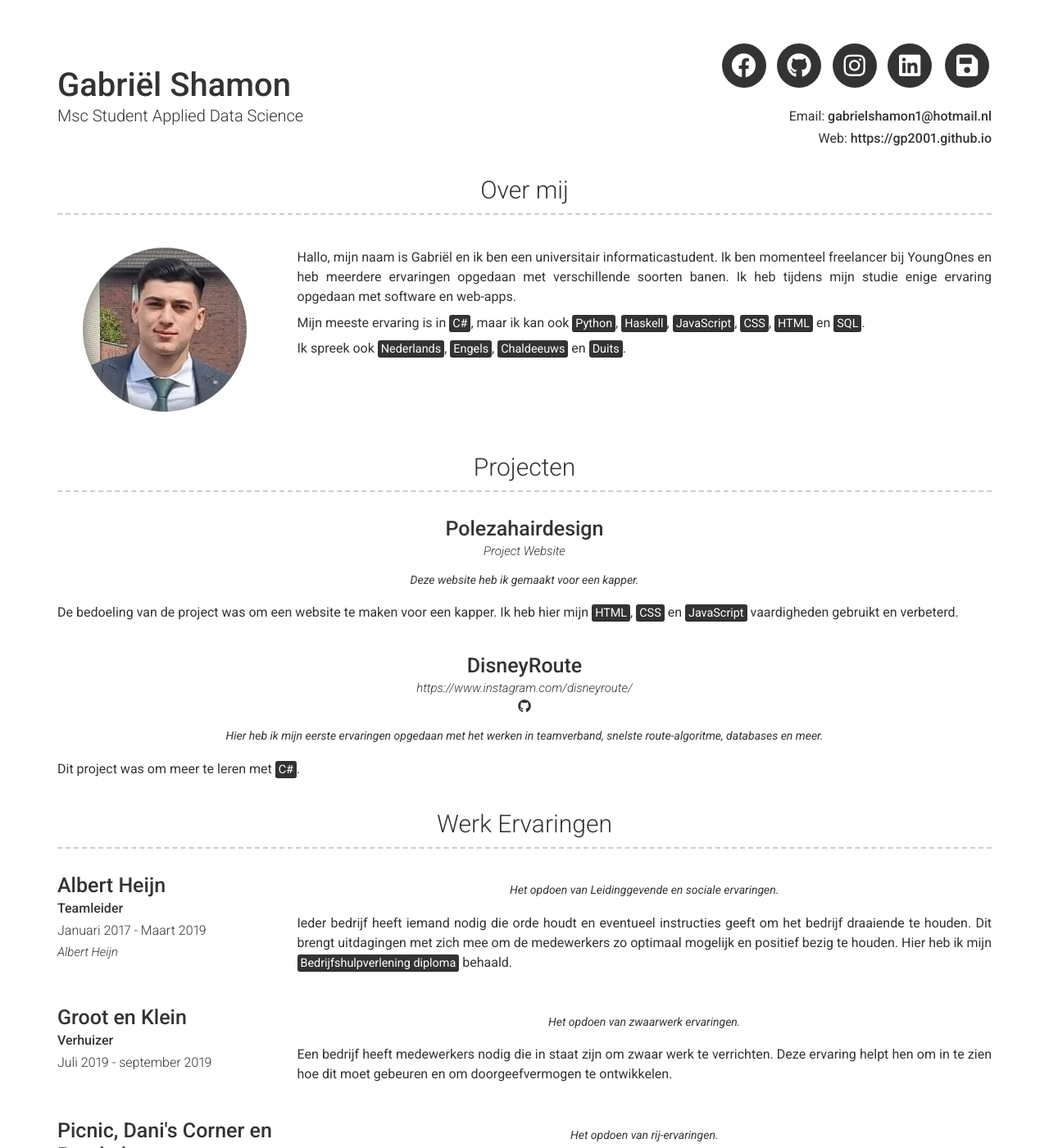
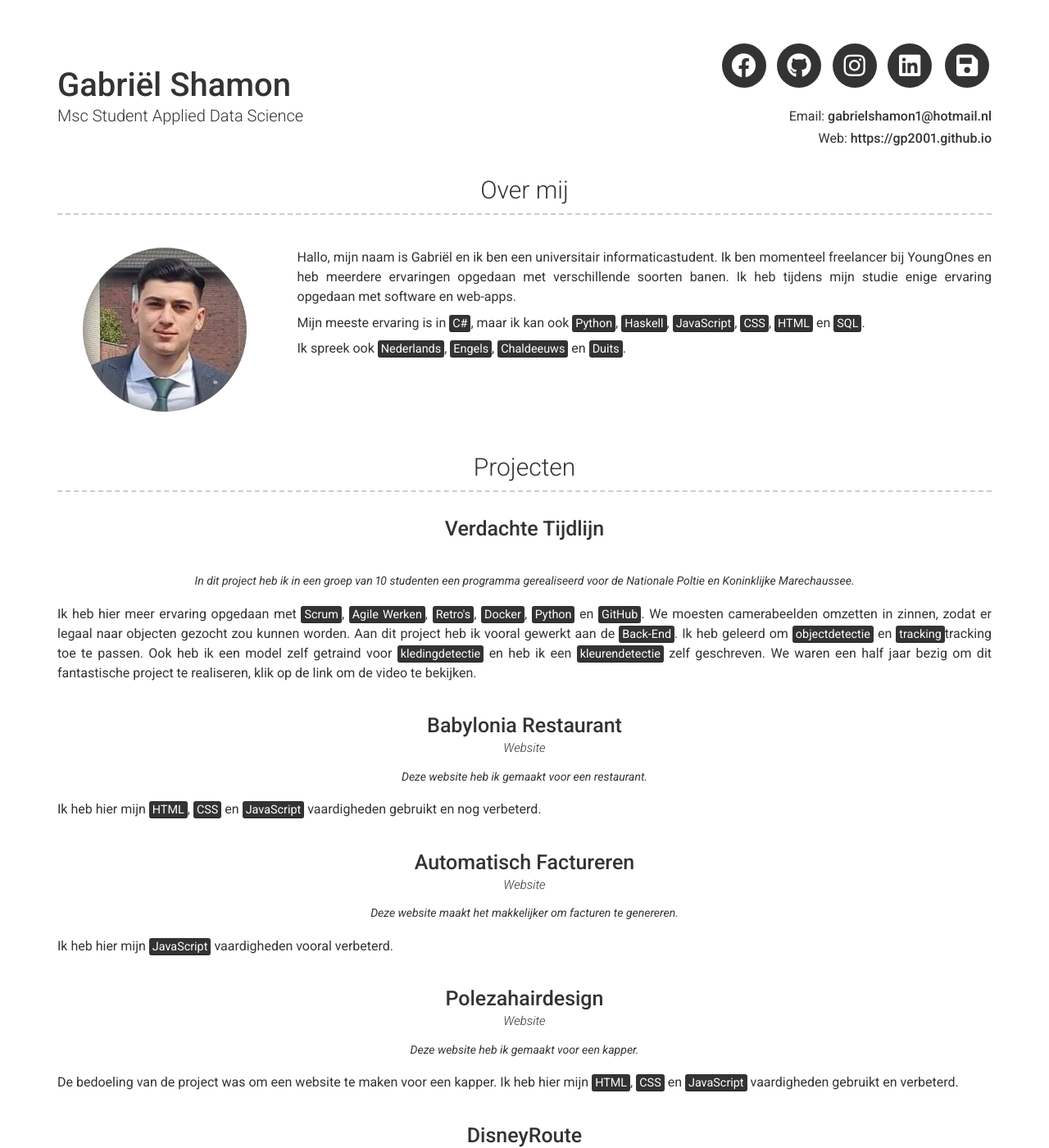
Before and after one commit to gp2001/gp2001.github.io, a Jekyll site: the page built from index.md, in a window 1280 px wide and 1400 px high. Shown: the whole window at 82% size. Built offline with Jekyll 4.4.1, drawn with Linux system fonts in a browser that asks for light colours; nearby versions of some CDN libraries; a script that is not in the unit is left out.

Commit message:
projecten

```diff
--- a/_config.yml
+++ b/_config.yml
@@ -60,13 +60,48 @@ content:
     layout: list # Type of content section (list/text)
     content:
       - layout: top-middle
-        title: Polezahairdesign
-        link: https://www.polezahairdesign.nl/
-        link_text: Project Website
+        title: Verdachte Tijdlijn
+        # link: https://www.instagram.com/disneyroute/
+        # link_text: Project Website
+        additional_links:
+          - title: Youtube Video
+            icon: fa-brands fa-youtube
+            url: https://www.youtube.com/watch?v=vV1JjrZjnxk
+        quote: >
+          In dit project heb ik in een groep van 10 studenten een programma gerealiseerd voor de Nationale Poltie en Koninklijke Marechaussee.
+        description: | # this will include new lines to allow paragraphs
+          Ik heb hier meer ervaring opgedaan met <mark>Scrum</mark>, <mark>Agile Werken</mark>, <mark>Retro's</mark>, <mark>Docker</mark>, <mark>Python</mark> en <mark>GitHub</mark>.
+          We moesten camerabeelden omzetten in zinnen, zodat er legaal naar objecten gezocht zou kunnen worden. Aan dit project heb ik vooral gewerkt aan de <mark>Back-End</mark>.
+          Ik heb geleerd om <mark>objectdetectie</mark> en <mark>tracking</mark>tracking toe te passen. Ook heb ik een model zelf getraind voor <mark>kledingdetectie</mark> en heb ik een <mark>kleurendetectie</mark> zelf geschreven.
+          We waren een half jaar bezig om dit fantastische project te realiseren, klik op de link om de video te bekijken.
+      - layout: top-middle
+        title: Babylonia Restaurant
+        link: https://www.babyloniarestaurant.nl
+        link_text: Website
 #        additional_links:
 #          - title: gp2001/IntroductieProject
 #            icon: fab fa-github
 #            url: https://github.com/gp2001/IntroductieProject
+        quote: >
+          Deze website heb ik gemaakt voor een restaurant.
+        description: | # this will include new lines to allow paragraphs
+          Ik heb hier mijn <mark>HTML</mark>, <mark>CSS</mark> en <mark>JavaScript</mark> vaardigheden gebruikt en nog verbeterd.
+      - layout: top-middle
+        title: Automatisch Factureren
+        link: gp2001.github.io/facturen
+        link_text: Website
+#        additional_links:
+#          - title: gp2001/IntroductieProject
+#            icon: fab fa-github
+#            url: https://github.com/gp2001/IntroductieProject
+        quote: >
+          Deze website maakt het makkelijker om facturen te genereren.
+        description: | # this will include new lines to allow paragraphs
+          Ik heb hier mijn <mark>JavaScript</mark> vaardigheden vooral verbeterd.
+      - layout: top-middle
+        title: Polezahairdesign
+        link: https://www.polezahairdesign.nl/
+        link_text: Website
         quote: >
           Deze website heb ik gemaakt voor een kapper.
         description: | # this will include new lines to allow paragraphs
```
